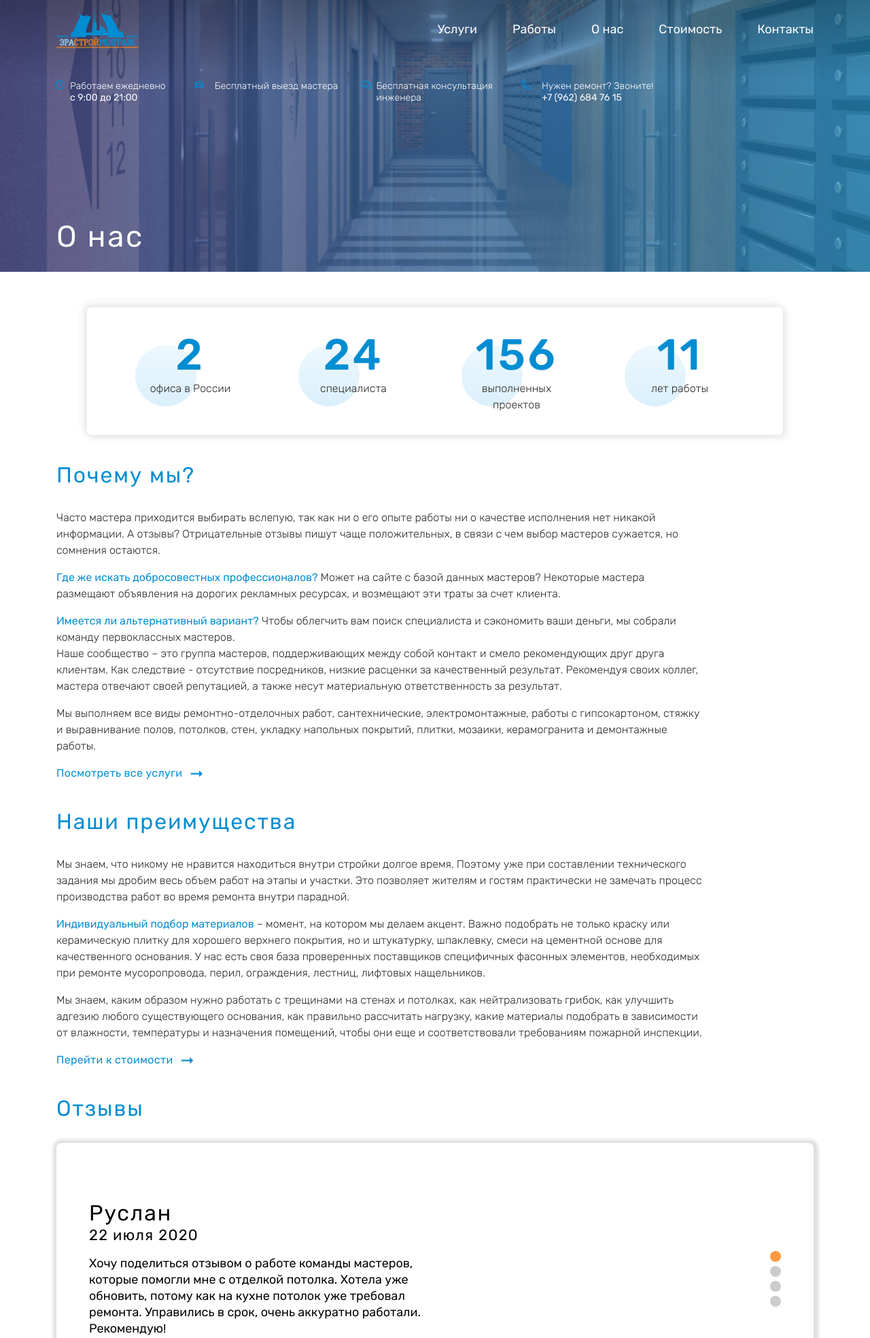
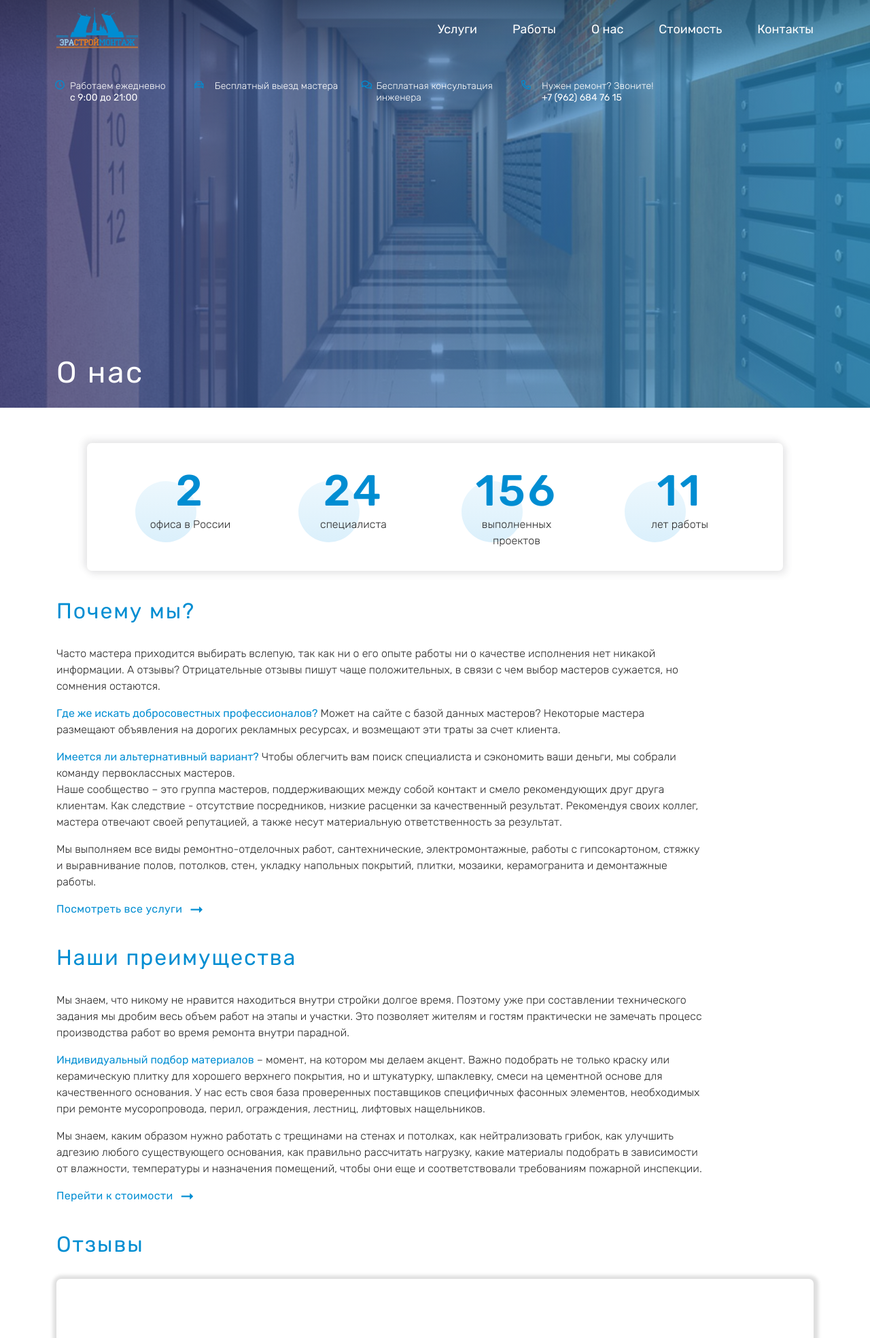
Before and after one commit to sergeygutovskiy/ersm, a PHP site: page /about-us in a window 1280 px wide. Shown: the top 1969 px of the page at 68% size. Run offline with PHP 8.4, Linux system fonts and the light colour scheme; some libraries are stand-ins or nearby versions.

Commit message:
make header on pages bigger (from 50% to 75% of screen height: for 4+ words titles)

```diff
--- a/css/_header_all_pages.css
+++ b/css/_header_all_pages.css
@@ -1,4 +1,4 @@
-.header { height: 50vh; }
+.header { height: 75vh; }
 
 .header__title { top: auto; bottom: 0; }
 
--- a/css/_main.css
+++ b/css/_main.css
@@ -110,7 +110,7 @@
 	font-size: 18px;
 	font-weight: 400;
 
-	background-color: white;
+	background-color: #FAF7F8;
 
 	opacity: 0.75;
 	transition: opacity .1s linear,
--- a/css/pages/about_us.css
+++ b/css/pages/about_us.css
@@ -128,7 +128,7 @@ main p {
 	padding-top: 84px;
 	padding-left: 48px;
 	font-weight: 400;
-	color: black;
+	/*color: black;*/
 }
 
 .about-us__review-name {
--- a/index.php
+++ b/index.php
@@ -16,7 +16,7 @@
 		<div class="main-popup__image"></div>
 		<div class="main-popup__text">
 			Выезд специалистов <br>
-			на <span class="main-text-blue"> аварийные работы </span>
+			на <a class="main-text-blue" href="/services/avarijnye-raboty"> аварийные работы </a>
 		</div>
 		<button class="main-popup__close" onclick="closePopup()">
 			<i class="far fa-times-circle"></i>
```
